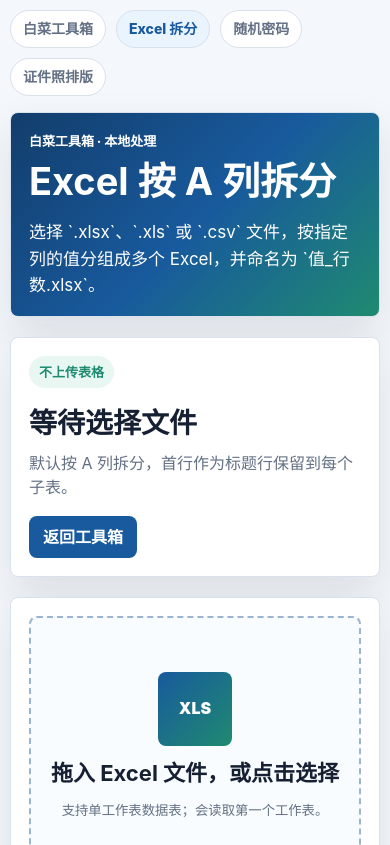
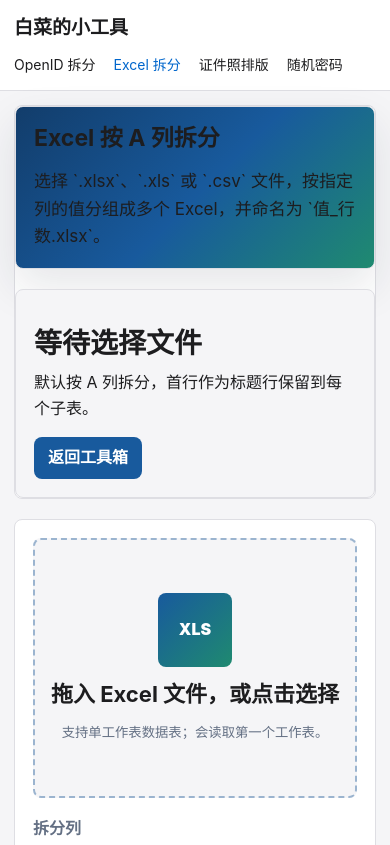
Before and after one commit to baicaige/excel-splitter, a plain HTML site: page index.html in a window 390 px wide. Shown: the top 845 px of the page. Drawn offline with Linux system fonts and the light colour scheme.

Commit message:
Unify tool pages with a minimal responsive interface

```diff
--- a/index.html
+++ b/index.html
@@ -5,19 +5,51 @@
     <meta name="viewport" content="width=device-width, initial-scale=1.0" />
     <meta name="theme-color" content="#185a9d" />
     <meta name="description" content="Excel 按列拆分工具，浏览器本地处理，按 A 列值导出多个 xlsx 文件。" />
-    <title>Excel 按 A 列拆分工具</title>
+    <title>Excel 按列拆分工具</title>
     <link rel="manifest" href="./manifest.webmanifest" />
     <link rel="icon" href="./icon.svg" type="image/svg+xml" />
     <link rel="stylesheet" href="./style.css" />
-  </head>
-  <body>
+  <style>
+:root { color-scheme:light; --accent:#0066cc; --ink:#1d1d1f; --line:#dedee3; --surface:#f5f5f7 }
+body.suite { display:block; margin:0; padding:0; color:var(--ink); background:var(--surface); font:16px/1.6 -apple-system,BlinkMacSystemFont,"PingFang SC","Segoe UI",sans-serif }
+.suite * { box-sizing:border-box }
+.suite .tool-nav { background:#fff; color:var(--ink); border-bottom:1px solid var(--line); padding:0; margin:0 }
+.suite .tool-nav nav { display:flex; flex-wrap:wrap; align-items:center; gap:6px 28px; max-width:1100px; margin:auto; padding:12px 22px; background:none; border:0 }
+.suite .tool-nav nav div { display:flex; flex-wrap:wrap; gap:4px 18px }
+.suite .tool-nav a { display:inline-block; background:none; color:var(--ink); padding:4px 0; text-decoration:none; white-space:nowrap; font-size:14px }
+.suite .tool-nav a.brand { font-size:19px; font-weight:700 }
+.suite .tool-nav a:hover,.suite .tool-nav a[aria-current] { color:var(--accent) }
+.suite .suite-main,.suite .shell { width:min(100%,1050px); margin:auto; padding:24px 22px }
+.suite .suite-panel,.suite .hero,.suite .upload-panel,.suite .summary-panel,.suite .log-panel,.suite .related-panel { background:white; border:1px solid var(--line); border-radius:8px; box-shadow:none }
+.suite .suite-panel { padding:22px; margin:0 0 16px }
+.suite h1,.suite h2 { color:var(--ink); text-align:left; letter-spacing:0; padding:0; border:0 }
+.suite h1 { font-size:28px; line-height:1.2; margin:0 0 16px }
+.suite h2 { font-size:21px; margin:0 0 12px }
+.suite input,.suite select,.suite textarea,.suite button { font:inherit; max-width:100%; accent-color:var(--accent) }
+.suite button,.suite #downloadImg { background:var(--accent); color:white; border:0; border-radius:8px; padding:8px 15px; box-shadow:none; cursor:pointer }
+.suite button:hover:not(:disabled),.suite #downloadImg:hover { background:#0054a9 }
+.suite button:disabled { opacity:.55; cursor:default }
+.suite :focus-visible { outline:2px solid var(--accent); outline-offset:3px }
+.suite #output,.suite #result { background:var(--surface); color:var(--ink); border-radius:8px; box-shadow:none; overflow-wrap:anywhere }
+.suite #output:empty,.suite #result:empty { display:none }
+.suite .hero-panel,.suite .drop-zone,.suite .stats div { background:var(--surface); color:var(--ink); box-shadow:none }
+.suite .hero-panel p,.suite .subtitle,.suite .hero-panel strong { color:var(--ink) }
+.suite .hero-panel > span,.suite .hero .eyebrow { display:none }
+.suite canvas { height:auto; max-width:100% }
+.suite .container.suite-panel { max-width:none; width:auto; margin:0; transform:none }
+.suite .container > label { display:flex; gap:8px; align-items:center; margin:10px 0; background:none; box-shadow:none }
+.suite #length { width:100%; appearance:auto }
+@media(max-width:650px) {
+  .suite .tool-nav nav { padding:9px 14px; gap:3px 14px }
+  .suite .suite-main,.suite .shell { padding:14px }
+  .suite .suite-panel { padding:16px }
+  .suite h1 { font-size:23px }
+}
+</style>
+</head>
+  <body class="suite"><header class="tool-nav"><nav aria-label="工具导航"><a class="brand" href="https://baicaige.github.io/format-tool/">白菜的小工具</a><div><a href="https://baicaige.github.io/format-tool/#openid">OpenID 拆分</a><a href="https://baicaige.github.io/excel-splitter/" aria-current="page">Excel 拆分</a><a href="https://baicaige.github.io/format-tool/zhengjianzhao.html">证件照排版</a><a href="https://baicaige.github.io/format-tool/mima.html">随机密码</a></div></nav></header>
     <main class="shell">
-      <nav class="top-nav" aria-label="工具导航">
-        <a href="https://baicaige.github.io/format-tool/">白菜工具箱</a>
-        <span>Excel 拆分</span>
-        <a href="https://baicaige.github.io/format-tool/mima.html">随机密码</a>
-        <a href="https://baicaige.github.io/format-tool/zhengjianzhao.html">证件照排版</a>
-      </nav>
+
 
       <section class="hero" aria-labelledby="page-title">
         <div>
```
